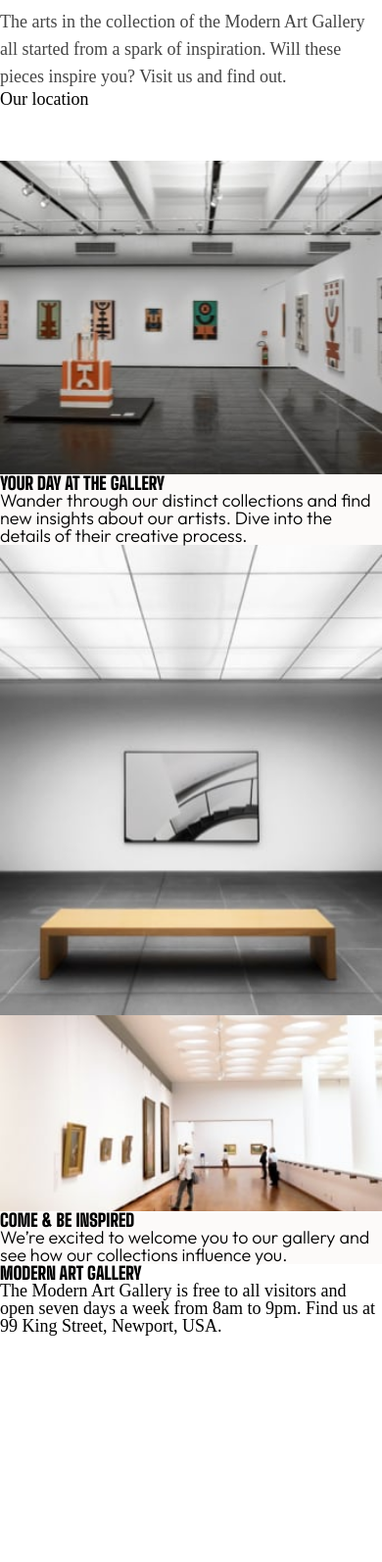
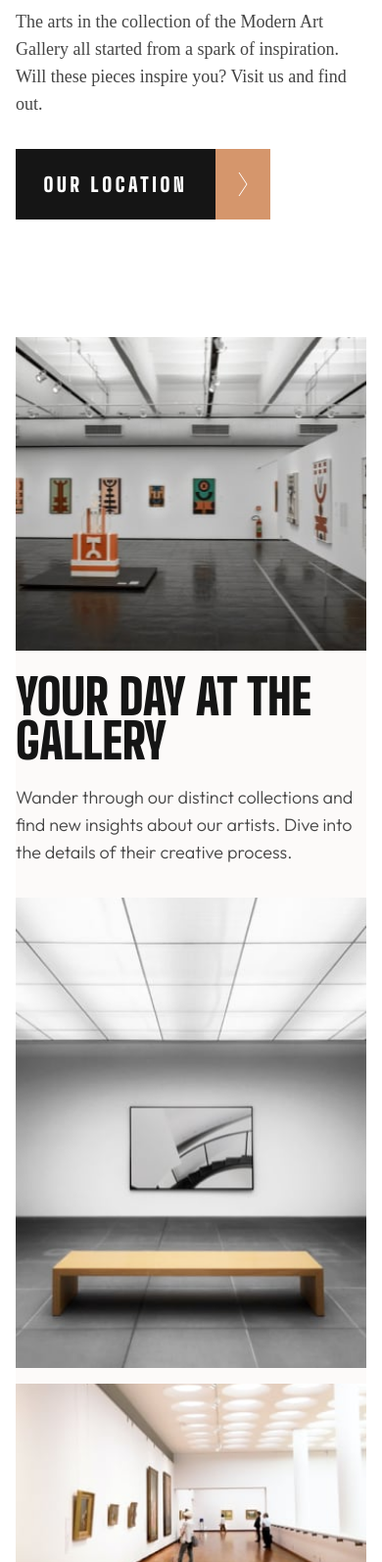
Before and after one commit to Jason-Donmoyer/Art-Gallery-Website, a plain HTML site: page index.html in a window 390 px wide. Shown: the part 406-2000 px from the top of the page at 98% size. Before the commit the page ends 1769 px from the top, so only its background shows below. Drawn offline with Linux system fonts and the light colour scheme.

Commit message:
HTML, CSS, JS: -HTML: --fixed spelling on icon class names --added id to location button -CSS: --styles for index.html for mobile devices -JS: --added JS file --created function to open new page --added event listener on location button to open locations page

```diff
--- a/css/styles.css
+++ b/css/styles.css
@@ -154,23 +154,178 @@ h1, h2, h3, h4 {
 }
 
 
+/* MAIN CONTENT */
+
+
+/* Main Content Container */
+.main-content-container {
+  margin: 0 0.888889rem 6.666667rem 0.888889rem;
+}
+
+
+/* CONTENT HEADER */
+
+
+/* Main Content Header Image */
 .content-header-img {
-  height: 320px;
+  height: 17.777778rem;
   background-image: url(../assets/mobile/image-grid-1.jpg);
 }
 
 
+/* Content Header Copy Container */
+.content-header-copy-container {
+  margin-top: 1.388889rem;
+  margin-bottom: 1.777778rem;
+}
+
+
+/* Content Header h1 */
+.content-header-main-header {
+  margin-bottom: 1.166667rem;
+  font-size: 2.777778rem;
+  line-height: 2.5rem;
+  color: var(--almost-black);
+}
+
+
+/* Content Header p */
+.content-header-copy {
+  line-height: 1.555556rem;
+  color: var(--dark-grey);
+}
+
+
+/* GALLERY INFO CONTAINER */
+
+
+/* Bench Image */
 .bench-img {
-  height: 480px;
+  margin-bottom: 0.888889rem;
+  height: 26.666667rem;
   background-image: url(../assets/mobile/image-grid-2.jpg);
 }
 
 
+/* Visitors Image */
 .visitors-img {
-  height: 200px;
+  margin-bottom: 0.888889rem;
+  height: 11.111111rem;
   background-image: url(../assets/mobile/image-grid-3.jpg);
 }
 
+
+/* GALLERY INFO COPY CONTAINER */
+
+
+/* Gallery Info Copy Container */
+.gallery-info-copy-container {
+  padding: 2.666667rem 1.333333rem 2.611111rem 1.333333rem;
+  background-color: var(--almost-black);
+  color: var(--white);
+}
+
+
+/* Gallery Info Header */
+.gallery-info-main-header {
+  margin-bottom: 1.333333rem;
+  font-size: 2.777778rem;
+  line-height: 2.5rem;
+}
+
+
+/* Gallery Info p */
+.gallery-info-copy {
+  line-height: 1.555556rem;
+}
+
+
+/* FOOTER */
+
+
+/* Shared Footer Styles */
+.footer {
+  padding: 2.666667rem 1.777778rem;
+  height: 18.666667rem;
+  display: flex;
+  flex-direction: column;
+  justify-content: space-between;
+}
+
+
+/* Main Footer */
+.main-footer {
+  background-color: var(--almost-black);
+  color: var(--white);
+}
+
+
+/* Footer Header Container */
+.footer-header-container {
+  height: 2.222222rem;
+  width: 6.113889rem;
+}
+
+
+/* Footer Header */
+.footer-header {
+  font-size: 1.222222rem;
+}
+
+
+/* Footer Copy Container */
+.footer-copy-container {
+  height: 5.777778rem;
+  display: flex;
+  align-items: center;
+}
+
+
+/* Footer p */
+.footer-copy {
+  font-size: 0.888889rem;
+  line-height: 1.444444rem;
+}
+
+
+/* Social Icons Container */
+.social-icons-container {
+  height: 1.111111rem;
+  width: 5.555556rem;
+  display: flex;
+  justify-content: space-between;
+}
+
+
+/* Social Icon Shared Styles */
+.social-icon {
+  height: 1.111111rem;
+  width: 1.111111rem;
+}
+
+
+/* FB Icon */
+.fb-icon {
+  background-image: url(../assets/icon-facebook.svg);
+}
+
+
+/* Insta Icon */
+.insta-icon {
+  background-image: url(../assets/icon-instagram.svg);
+}
+
+
+/* Twitter Icon */
+.twitter-icon {
+  background-image: url(../assets/icon-twitter.svg);
+}
+
+
+
+/*##############################*/
+    /* LOCATION PAGE STYLES */
+/*##############################*/
 
 
 .map-container {
--- a/index.html
+++ b/index.html
@@ -14,11 +14,18 @@
 
   <header class="main-header">
     <div class=" img hero-img" alt="hero-image"></div>
-    <h1 class="main-heading">Modern Art Gallery</h1>
-    <p class="main-header-copy">The arts in the collection of the Modern Art Gallery all started
-      from a spark of inspiration. Will these pieces inspire you? Visit
-      us and find out.</p>
-      <div class="btn our-location-btn">Our location</div>
+    <section class="main-header-copy-container">
+      <h1 class="main-heading">Modern Art Gallery</h1>
+      <p class="main-header-copy">The arts in the collection of the Modern Art Gallery all started
+        from a spark of inspiration. Will these pieces inspire you? Visit
+        us and find out.</p>
+      <div id="our-location-btn" class="btn our-location-btn-container">
+        <div class="our-location-btn-copy-container">
+          <h4 class="our-location-btn-copy">Our location</h4>
+        </div>
+        <div class="arrow-icon arrow-icon-right"></div>
+      </div>
+    </section>
   </header>
 
 
@@ -45,7 +52,7 @@
 
   </main>
 
-  <footer class="footer">
+  <footer class="footer main-footer">
     <div class="footer-header-container">
       <h3 class="footer-header">Modern Art Gallery</h3>
     </div>
@@ -54,27 +61,12 @@
         from 8am to 9pm. Find us at 99 King Street, Newport, USA.</p>
     </div>
     <div class="social-icons-container">
-      <div class="social-icon fb-con"></div>
-      <div class="social-icon insta-con"></div>
-      <div class="social-icon twitter-con"></div>
+      <div class="social-icon fb-icon"></div>
+      <div class="social-icon insta-icon"></div>
+      <div class="social-icon twitter-icon"></div>
     </div>
   </footer>
 
-
-
-
-
-
-
-
-
-
-
-
-
-
-
-
-
+<script src="main.js"></script>
 </body>
 </html>
--- /dev/null
+++ b/main.js
@@ -0,0 +1,18 @@
+const ourLocationBtn = document.getElementById('our-location-btn');
+
+
+
+ourLocationBtn.addEventListener('click', () => {
+  openTab('location.html');
+});
+
+
+
+function openTab(url) {
+  const link = document.createElement('a');
+  link.href = url;
+  link.target = '_blank';
+  document.body.appendChild(link);
+  link.click();
+  link.remove();
+}
```
Also changed, not shown: location.html (+3 -3 lines).
